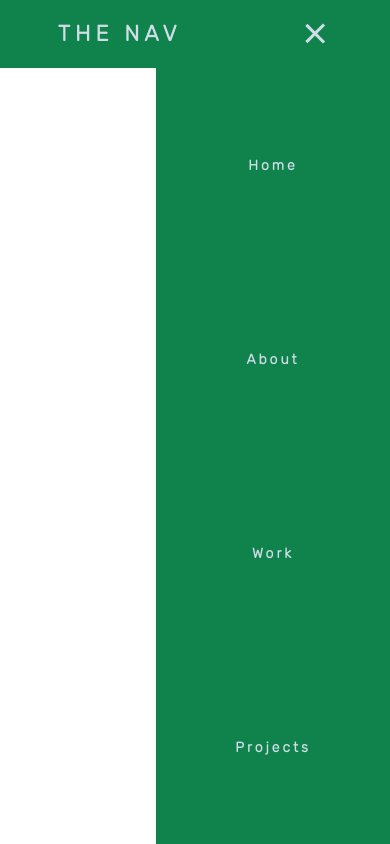
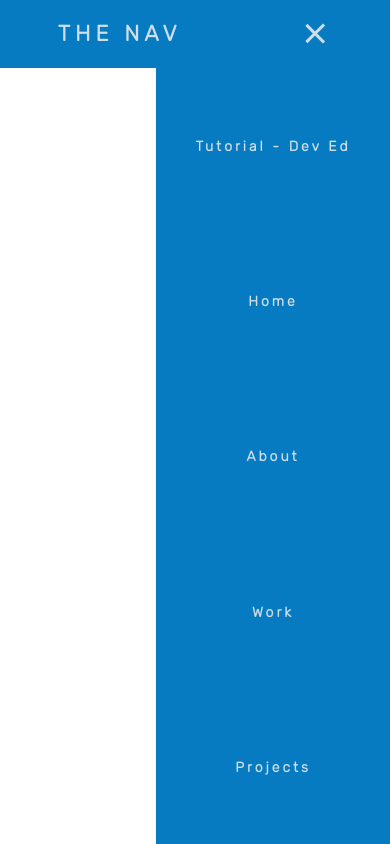
Before and after one commit to BonesTheGhost/ResponsiveNavBar, a plain HTML site: page index.html in a window 390 px wide. Both pictures are taken after a click on the element 314 px from the left and 33 px from the top of the page. Drawn offline with Linux system fonts and the light colour scheme.

Commit message:
[007-(0.1.1)]:: Added Tutorial Link + Changed Styling >> Changed the background color of the nav and menu to a better one. Added a slight hover effect to the menu links. Added another link to the menu which takes you directly to the tutorial I followed for the core CSS. Thanks Dev Ed! That qeurySelectoAll and index hack was genius!

```diff
--- a/index.html
+++ b/index.html
@@ -19,6 +19,7 @@
     <h4>The Nav</h4>
   </div>
   <ul class="nav-links">
+    <li><a href="https://www.youtube.com/watch?v=gXkqy0b4M5g&t=699s">Tutorial - Dev Ed</a></li>
     <li><a href="#">Home</a></li>
     <li><a href="#">About</a></li>
     <li><a href="#">Work</a></li>
--- a/style.css
+++ b/style.css
@@ -10,7 +10,7 @@ nav{
   align-items: center;
   min-height: 8vh;
   font-family: 'Rubik', sans-serif;
-  background-color: #10834d;
+  background-color: #067bc2;
 }
 
 .logo{
@@ -34,6 +34,11 @@ nav{
   letter-spacing: 3px;
   font-weight: bold;
   font-size: 14px;
+  transition: all 0.5s ease;
+}
+.nav-links a:hover{
+  color: #ff8457;
+  font-size: 20px;
 }
 
 .burger{
@@ -65,7 +70,7 @@ nav{
     right: 0px;
     height: 92vh;
     top: 8vh;
-    background-color: #10834d;
+    background-color: #067bc2;
     display: flex;
     flex-direction: column;
     /*Because using column^, its align-items not justify; the order changes*/
```
